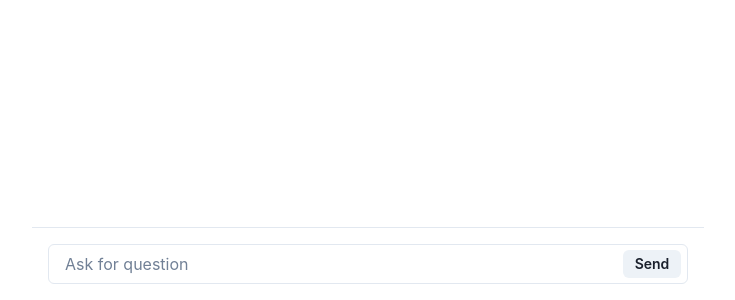
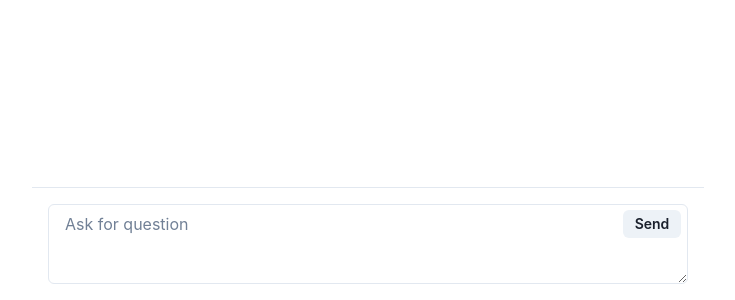
Before and after one commit to anthonylee1994/groq-client, a React (Vite) app: page / in a window 1280 px wide. Shown: the part 500-800 px from the top of the page, without its empty margins (272-1007 px from the left). Built offline with nearby package versions, Linux system fonts and the light colour scheme; what groq-sdk would draw is missing.

Commit message:
change to textarea

```diff
--- a/src/app.tsx
+++ b/src/app.tsx
@@ -1,6 +1,6 @@
 import React, {useState} from "react";
 import Groq from "groq-sdk";
-import {Box, Button, Flex, Input, InputGroup, InputRightElement} from "@chakra-ui/react";
+import {Box, Button, Flex, Input, InputGroup, InputRightElement, Textarea} from "@chakra-ui/react";
 import {MarkdownPreview} from "./components/MarkdownPreview";
 
 interface Message {
@@ -47,7 +47,7 @@ export const App = () => {
 
     return (
         <Flex flexDir="column">
-            <Box flex={1} p={4} overflowY="auto" pb={20}>
+            <Box flex={1} p={4} overflowY="auto" pb={120}>
                 <Box maxW="2xl" mx="auto">
                     {messages.map((message, index) => (
                         <Box key={index} mb={2} bg="gray.200" p={4} borderRadius="md" bgColor={message.role === "user" ? "blue.100" : "gray.100"} overflow="auto">
@@ -72,7 +72,7 @@ export const App = () => {
             >
                 <form style={{display: "flex", width: "100%"}} onSubmit={handleSubmit}>
                     <InputGroup size="md">
-                        <Input pr="4.5rem" placeholder="Ask for question" value={inputValue} onChange={event => setInputValue(event.target.value)} />
+                        <Textarea mb={{base: 2, sm: 0}} pr="4.5rem" placeholder="Ask for question" value={inputValue} onChange={event => setInputValue(event.target.value)} />
                         <InputRightElement width="4.5rem">
                             <Button h="1.75rem" size="sm" type="submit" isLoading={isLoading}>
                                 Send
```
